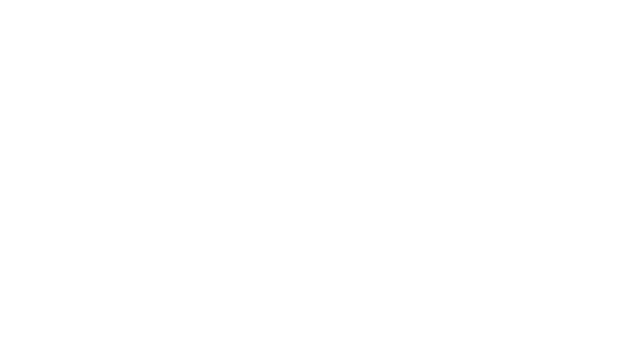
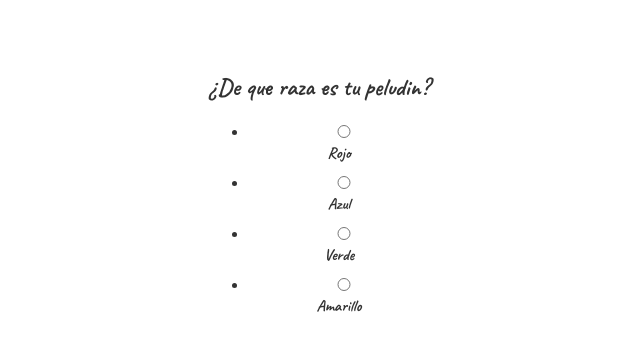
Before and after one commit to Vaz77/frontendResidenciaCanina, a React (Vite) app: page /quizzPage in a window 1280 px wide. Before the commit this address had no page. Shown: the top 350 px of the page, without its empty margins (321-961 px from the left). Built offline with nearby package versions, Linux system fonts and the light colour scheme.

Commit message:
Implemento componente cuestionario de preguntas plan alimentacion, implemento vista para el cuestionario, actualizo estilos footer

```diff
--- a/package.json
+++ b/package.json
@@ -14,6 +14,7 @@
     "react-alice-carousel": "^2.7.1",
     "react-awesome-slider": "^4.1.0",
     "react-dom": "^18.2.0",
+    "react-icons": "^4.10.1",
     "react-modal": "^3.16.1",
     "react-router-dom": "^6.14.2",
     "react-slick": "^0.29.0",
--- a/src/App.jsx
+++ b/src/App.jsx
@@ -2,7 +2,7 @@ import { useState } from "react";
 import "./App.css";
 import HomePage from "./pages/HomePage/HomePage";
 import { Routes, Route } from "react-router-dom";
-import InfoPage from "./pages/InfoPage/InfoPage";
+import Quizz from "./common/Quizz/Quizz";
 
 function App() {
   const [count, setCount] = useState(0);
@@ -10,6 +10,7 @@ function App() {
     <>
       <Routes>
         <Route path="/" element={<HomePage />} />
+        <Route path="/quizzPage" element={<Quizz />} />
       </Routes>
     </>
   );
--- a/src/common/Footer/Footer.jsx
+++ b/src/common/Footer/Footer.jsx
@@ -25,7 +25,6 @@ const Footer = () => {
     setIsRegisterModalOpen(false);
   };
   const handleInstalacionesClick = () => {
-    // Obtener la posición de la sección "Instalaciones" en HomePage
     const infoPageSection = document.getElementById("infoPage");
     if (infoPageSection) {
       const windowHeight = window.innerHeight;
@@ -39,14 +38,12 @@ const Footer = () => {
     }
   };
   const handleInicioClick = () => {
-    // Hacer scroll hasta la parte superior de la página
     window.scrollTo({
       top: 0,
       behavior: "smooth",
     });
   };
   const handleServicesClick = () => {
-    // Obtener la posición de la página después de infoPage (servicesPage)
     const servicesPageSection = document.getElementById("servicesPage");
     if (servicesPageSection) {
       const windowHeight = window.innerHeight;
@@ -60,13 +57,25 @@ const Footer = () => {
     }
   };
   const handleAppointmentsClick = () => {
-    // Obtener la posición de la página después de infoPage (servicesPage)
     const appointmentsPageSection = document.getElementById("appointmentsPage");
     if (appointmentsPageSection) {
       const windowHeight = window.innerHeight;
       const rect = appointmentsPageSection.getBoundingClientRect();
       const scrollOffset = Math.max(0, rect.top - windowHeight / 2);
       appointmentsPageSection.scrollIntoView({
+        behavior: "smooth",
+        block: "start",
+        inline: "nearest",
+      });
+    }
+  };
+  const handleAlimentClick = () => {
+    const alimentPageSection = document.getElementById("alimentPage");
+    if (alimentPageSection) {
+      const windowHeight = window.innerHeight;
+      const rect = alimentPageSection.getBoundingClientRect();
+      const scrollOffset = Math.max(0, rect.top - windowHeight / 2);
+      alimentPageSection.scrollIntoView({
         behavior: "smooth",
         block: "start",
         inline: "nearest",
@@ -92,7 +101,7 @@ const Footer = () => {
         <NavLink className="inicio" onClick={handleServicesClick}>
           <h5>Servicios</h5>
         </NavLink>
-        <NavLink as={NavLink} to="/nosotros" exact="true" className="inicio">
+        <NavLink className="inicio" onClick={handleAlimentClick}>
           <h5>Alimentación</h5>
         </NavLink>
         <NavLink className="inicio" onClick={handleAppointmentsClick}>
@@ -135,8 +144,6 @@ const Footer = () => {
             </a>
           </div>
         </div>
-      </div>
-      <div className="footer-bottom">
         <p>
           &copy; {new Date().getFullYear()} Guarderia Canina. Todos los derechos
           reservados.
--- /dev/null
+++ b/src/common/Question/Question.jsx
@@ -0,0 +1,35 @@
+import React from "react";
+
+const Question = ({ pregunta, opciones, onRespuestaSeleccionada }) => {
+  const [fadeOut, setFadeOut] = React.useState(false);
+  const handleRespuestaSeleccionada = (respuesta) => {
+    onRespuestaSeleccionada(respuesta);
+  };
+  return (
+    <div className={`PreguntaContainer ${fadeOut ? "fadeOut" : ""}`}>
+      <h2>{pregunta}</h2>
+      <ul>
+        {opciones.map((opcion) => (
+          <li
+            key={opcion}
+            className={`PreguntaOption ${fadeOut ? "fadeOut" : ""}`}
+          >
+            <label className="PreguntaOptionLabel">
+              <input
+                type="radio"
+                className="PreguntaOptionInput"
+                name="respuesta"
+                value={opcion}
+                onChange={() => handleRespuestaSeleccionada(opcion)}
+              />
+              {opcion}
+              <span className="PreguntaOptionCheckmark"></span>
+            </label>
+          </li>
+        ))}
+      </ul>
+    </div>
+  );
+};
+
+export default Question;
--- /dev/null
+++ b/src/common/Quizz/Quizz.css
@@ -0,0 +1,120 @@
+.QuizzContainer {
+  display: flex;
+  justify-content: center;
+  align-items: center;
+}
+
+.QuizzContent {
+  padding: 20px;
+  max-width: 500px;
+  margin: 0 auto;
+  transform: scale(1);
+  transition: transform 0.3s ease;
+  position: relative;
+}
+
+.QuizzContent.slideOutRight {
+  transform: scale(0.8) translateX(100%);
+  opacity: 0;
+}
+
+.QuizzCompleted {
+  text-align: center;
+  color: #333;
+  padding: 20px;
+  margin-top: 20px;
+}
+
+.QuizzCompleted h2 {
+  margin-bottom: 20px;
+}
+
+.QuizzCompleted ul {
+  list-style: none;
+  padding: 0;
+}
+
+.QuizzCompleted li {
+  margin-bottom: 10px;
+}
+
+.PreguntaContainer {
+  text-align: center;
+  color: #333;
+  opacity: 1;
+  transition: opacity 0.3s ease, transform 0.3s ease;
+  position: relative;
+  animation: fadeIn 0.6s ease;
+}
+
+@keyframes fadeIn {
+  0% {
+    opacity: 0;
+    transform: scale(0.8);
+  }
+  100% {
+    opacity: 1;
+    transform: scale(1);
+  }
+}
+
+.PreguntaContainer.fadeOut {
+  opacity: 0;
+  transform: scale(0.8);
+}
+
+.PreguntaContainer h2 {
+  margin-bottom: 20px;
+}
+
+ul.PreguntaOptions {
+  list-style: none;
+  padding: 0;
+}
+
+button.PreguntaButton {
+  width: 100%;
+  padding: 12px;
+  border: none;
+  border-radius: 5px;
+  background-color: #007bff;
+  color: #fff;
+  font-size: 16px;
+  cursor: pointer;
+  transition: background-color 0.3s ease;
+}
+
+button.PreguntaButton:hover {
+  background-color: #0056b3;
+}
+
+li.PreguntaOption {
+  margin-bottom: 10px;
+  opacity: 1;
+  transition: opacity 0.2s ease, transform 0.2s ease;
+}
+
+li.PreguntaOption.fadeOut {
+  opacity: 0;
+  transform: translateX(-20px);
+}
+
+button.PreguntaButton {
+  width: 100%;
+  padding: 12px;
+  border: none;
+  border-radius: 5px;
+  background-color: #007bff;
+  color: #fff;
+  font-size: 16px;
+  cursor: pointer;
+  transition: background-color 0.3s ease;
+  background-image: linear-gradient(to bottom, #007bff, #0056b3);
+  box-shadow: 0 2px 4px rgba(0, 0, 0, 0.1);
+  text-shadow: 0 1px 1px rgba(0, 0, 0, 0.1);
+}
+
+button.PreguntaButton:hover {
+  background-color: #0056b3;
+  background-image: linear-gradient(to bottom, #0056b3, #003f80);
+}
--- /dev/null
+++ b/src/common/Quizz/Quizz.jsx
@@ -0,0 +1,57 @@
+import React, { useState } from "react";
+import Pregunta from "../Question/Question";
+import "./Quizz.css";
+
+const Quizz = () => {
+  const [preguntaActual, setPreguntaActual] = useState(0);
+  const [respuestas, setRespuestas] = useState([]);
+  const [slideOut, setSlideOut] = useState(false);
+  const preguntas = [
+    {
+      pregunta: "¿De que raza es tu peludin?",
+      opciones: ["Rojo", "Azul", "Verde", "Amarillo"],
+    },
+    {
+      pregunta: "¿Cuanto pesa tu peludo?",
+      opciones: [
+        "Entre 10-15kg",
+        "Entre 15-25kg",
+        "Entre 25-40kg",
+        "Mas de 40kg",
+      ],
+    },
+  ];
+  const handleRespuestaSeleccionada = (respuesta) => {
+    setRespuestas([...respuestas, respuesta]);
+    setSlideOut(true);
+    setTimeout(() => {
+      setSlideOut(false);
+      setPreguntaActual(preguntaActual + 1);
+    }, 300);
+  };
+  return (
+    <div className="QuizzContainer">
+      <div className={`QuizzContent ${slideOut ? "slideOutRight" : ""}`}>
+        {preguntaActual < preguntas.length ? (
+          <Pregunta
+            pregunta={preguntas[preguntaActual].pregunta}
+            opciones={preguntas[preguntaActual].opciones}
+            onRespuestaSeleccionada={handleRespuestaSeleccionada}
+          />
+        ) : (
+          <div className="QuizzCompleted">
+            <h2>¡Gracias por completar la Encuesta!</h2>
+            <h3>Respuestas:</h3>
+            <ul>
+              {respuestas.map((respuesta, index) => (
+                <li key={index}>{respuesta}</li>
+              ))}
+            </ul>
+          </div>
+        )}
+      </div>
+    </div>
+  );
+};
+
+export default Quizz;
--- /dev/null
+++ b/src/pages/AlimentPage/AlimentPage.css
@@ -0,0 +1,48 @@
+.alimentPage {
+  display: flex;
+  justify-content: center;
+  align-items: center;
+  min-height: 100vh;
+  background-color: #ffbfbf;
+  padding: 30px;
+  font-family: Arial, sans-serif;
+}
+
+.aliment {
+  max-width: 800px;
+  width: 100%;
+  background: hsl(30, 24%, 85%);
+  box-shadow: 0 2px 4px rgba(0, 0, 0, 0.1);
+  border-radius: 8px;
+  padding: 20px;
+  display: flex;
+  flex-direction: column;
+  text-align: center;
+  margin-top: -10em;
+}
+
+.title {
+  font-size: 32px;
+  margin-bottom: 20px;
+  color: #333333;
+  display: flex;
+  align-items: center;
+  justify-content: center;
+}
+
+.icon {
+  font-size: 36px;
+  margin: 0 10px;
+}
+
+.instructions {
+  font-size: 18px;
+  color: #666666;
+  margin-bottom: 20px;
+}
+
+.QuizzContainer {
+  max-width: 600px;
+  width: 100%;
+  margin: 0 auto;
+}
--- /dev/null
+++ b/src/pages/AlimentPage/AlimentPage.jsx
@@ -0,0 +1,24 @@
+import React from "react";
+import Quizz from "../../common/Quizz/Quizz";
+import { GiSittingDog, GiDogBowl } from "react-icons/gi";
+import "./AlimentPage.css";
+
+const AlimentPage = () => {
+  return (
+    <div className="alimentPage">
+      <div className="aliment">
+        <h1 className="title">
+          <GiSittingDog className="icon" /> Plan de Alimentación para tu Mascota{" "}
+          <GiDogBowl className="icon" />
+        </h1>
+        <p className="instructions">
+          Rellena el siguiente cuestionario con los datos de tu mascota para
+          poder asegurarle un buen plan de alimentación y un pienso de calidad.
+        </p>
+        <Quizz />
+      </div>
+    </div>
+  );
+};
+
+export default AlimentPage;
--- a/src/pages/ServicesPage/ServicesPage.css
+++ b/src/pages/ServicesPage/ServicesPage.css
@@ -11,6 +11,7 @@
   grid-template-columns: repeat(3, 1fr);
   gap: 30px;
   max-width: 1200px;
+  margin-bottom: 4em;
 }
 
 .service-section {
```
Also changed, not shown: src/pages/HomePage/HomePage.jsx (+11 -30 lines), src/common/Question/Question.css (added), 1 other file (tests, documents, lock files or other folders).
